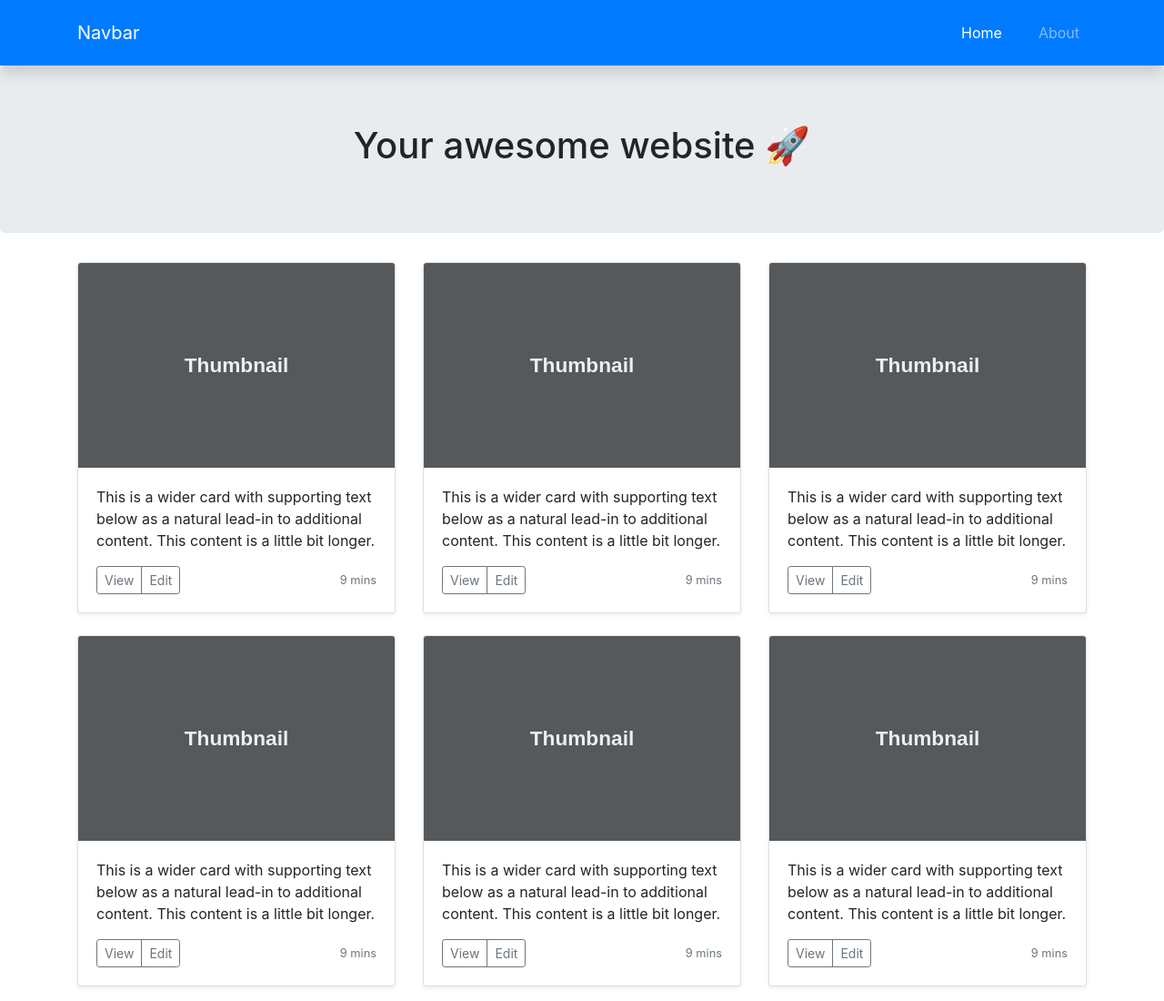
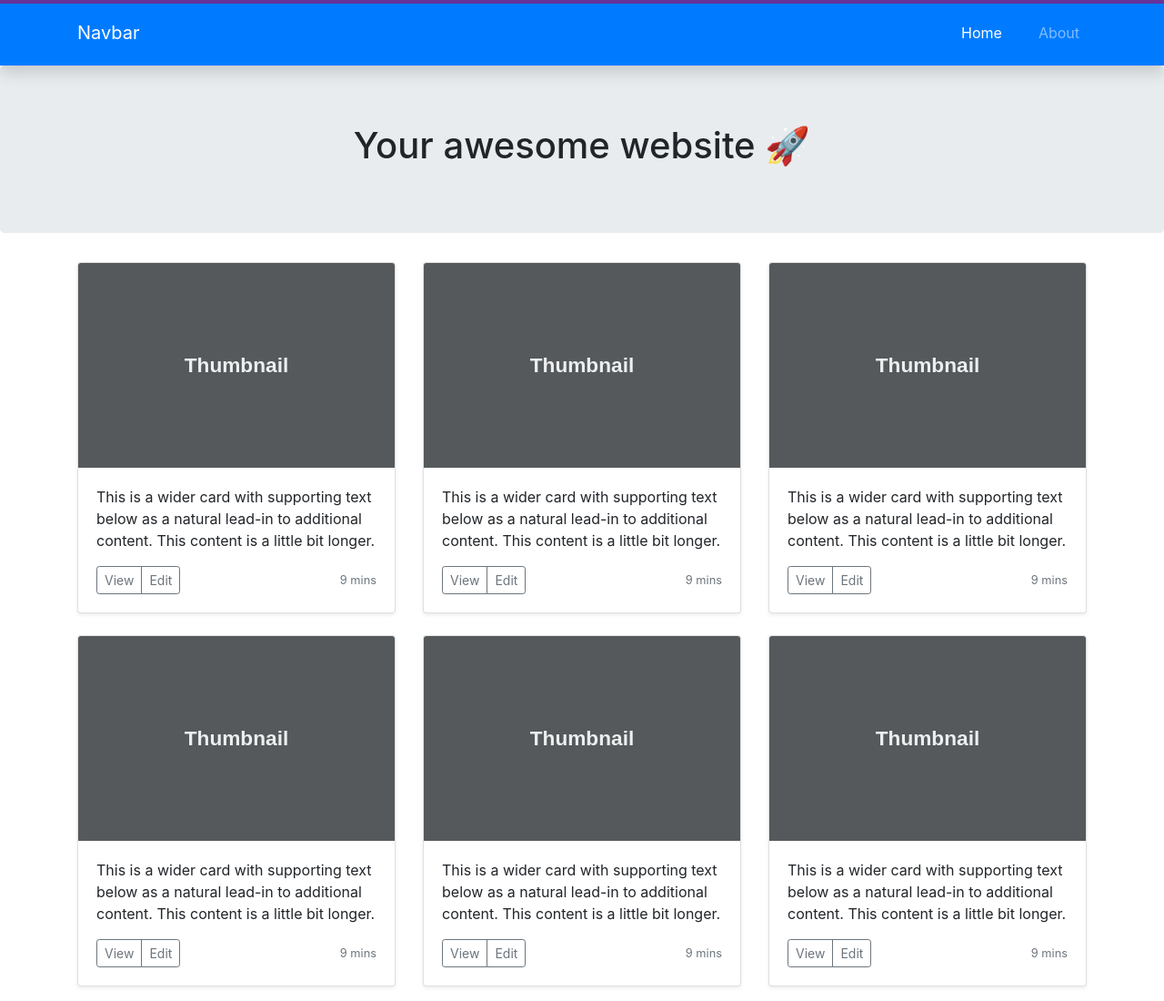
Before and after one commit to nstack-in/static-website, a plain HTML site: page index.html in a window 1280 px wide. Shown: the top 1100 px of the page at 91% size. Drawn offline with nearby package versions, Linux system fonts and the light colour scheme.

Commit message:
assets css added

```diff
--- a/assets/css/styles.css
+++ b/assets/css/styles.css
@@ -0,0 +1,10 @@
+.fancy-line {
+    position: fixed;
+    top: 0;
+    left: 0;
+    right: 0;
+    height: 4px;
+    width: 100%;
+    background: rebeccapurple;
+    z-index: 1;
+}
--- a/assets/js/main.js
+++ b/assets/js/main.js
@@ -0,0 +1 @@
+console.log('JavaScript is also working')
--- a/index.html
+++ b/index.html
@@ -7,9 +7,13 @@
     <title>Home | NStack India</title>
     <link rel="stylesheet" href="https://stackpath.bootstrapcdn.com/bootstrap/4.1.3/css/bootstrap.min.css"
         integrity="sha384-MCw98/SFnGE8fJT3GXwEOngsV7Zt27NXFoaoApmYm81iuXoPkFOJwJ8ERdknLPMO" crossorigin="anonymous">
+
+    <script src="/assets/js/main.js"></script>
+    <link rel="stylesheet" href="/assets/css/styles.css">
 </head>
 
 <body>
+    <div class="fancy-line"></div>
     <nav class="navbar navbar-expand-lg shadow navbar-dark bg-primary py-3">
         <div class="container">
             <a class="navbar-brand" href="#">Navbar</a>
```
